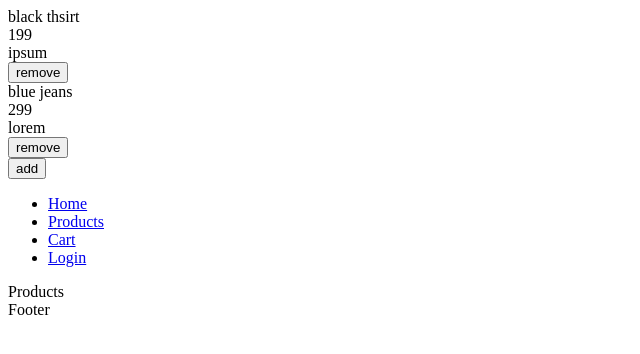
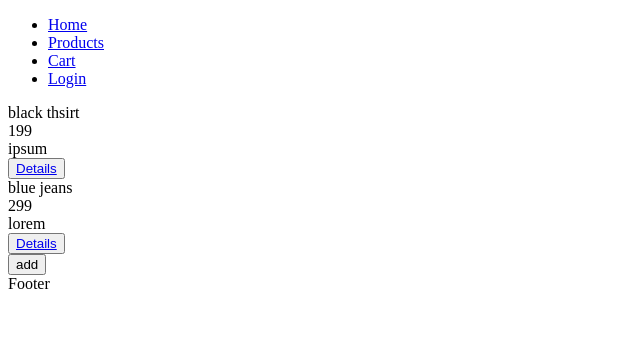
Before and after one commit to wrotewrong/shop_one, a React (Create React App) app in the folder client/: page /products in a window 1280 px wide. Shown: the top 354 px of the page, without its empty margins (0-640 px from the left). Built offline with nearby package versions, Linux system fonts and the light colour scheme.

Commit message:
Move the code to Products and SingleProduct components

```diff
--- a/client/src/App.js
+++ b/client/src/App.js
@@ -1,5 +1,5 @@
-import { useSelector, useDispatch } from 'react-redux';
-import { addProduct, removeProduct } from './redux/productsSlice';
+// import { useSelector, useDispatch } from 'react-redux';
+// import { addProduct, removeProduct } from './redux/productsSlice';
 import Nav from './components/layout/Nav/Nav';
 // import Main from './components/layout/Main/Main';
 import Footer from './components/layout/Footer/Footer';
@@ -10,14 +10,17 @@ import Cart from './components/pages/Cart/Cart';
 import Products from './components/pages/Products/Products';
 import Login from './components/pages/Login/Login';
 import SingleProduct from './components/pages/SingleProduct/SingleProduct';
+// import { useParams } from 'react-router-dom';
 
 function App() {
-  const products = useSelector((state) => state.products);
-  const dispatch = useDispatch();
+  // const products = useSelector((state) => state.products);
+  // const dispatch = useDispatch();
+
+  // const { productId } = useParams();
 
   return (
     <div>
-      <div>
+      {/* <div>
         {products.map((product) => {
           return (
             <div key={product.id}>
@@ -35,12 +38,12 @@ function App() {
       </div>
       <div>
         <button onClick={() => dispatch(addProduct())}>add</button>
-      </div>
+      </div> */}
       <Nav></Nav>
       <Routes>
         <Route path='/' element={<Home />}></Route>
         <Route path='/products' element={<Products />}></Route>
-        <Route path='/products/:id' element={<SingleProduct />}></Route>
+        <Route path='/products/:productId' element={<SingleProduct />}></Route>
         <Route path='/cart' element={<Cart />}></Route>
         <Route path='/login' element={<Login />}></Route>
         <Route path='*' element={<NotFound />}></Route>
--- a/client/src/components/pages/Products/Products.js
+++ b/client/src/components/pages/Products/Products.js
@@ -1,5 +1,32 @@
+import { useSelector, useDispatch } from 'react-redux';
+import { addProduct } from '../../../redux/productsSlice';
+import { Link } from 'react-router-dom';
+
 const Products = () => {
-  return <div>Products</div>;
+  const products = useSelector((state) => state.products);
+  const dispatch = useDispatch();
+
+  return (
+    <div>
+      <div>
+        {products.map((product) => {
+          return (
+            <div key={product.id}>
+              <div>{product.name}</div>
+              <div>{product.price}</div>
+              <div>{product.description}</div>
+              <button>
+                <Link to={`/products/${product.id}`}>Details</Link>
+              </button>
+            </div>
+          );
+        })}
+        <div>
+          <button onClick={() => dispatch(addProduct())}>add</button>
+        </div>
+      </div>
+    </div>
+  );
 };
 
 export default Products;
--- a/client/src/components/pages/SingleProduct/SingleProduct.js
+++ b/client/src/components/pages/SingleProduct/SingleProduct.js
@@ -1,5 +1,20 @@
+import { useSelector } from 'react-redux';
+import { useParams } from 'react-router-dom';
+
 const SingleProduct = () => {
-  return <div>SingleProduct</div>;
+  const { productId } = useParams();
+  const selectedProduct = useSelector((state) =>
+    state.products.find((product) => product.id === productId)
+  );
+
+  return (
+    <div>
+      SingleProduct {selectedProduct.id}
+      <div>{selectedProduct.name}</div>
+      <div>{selectedProduct.price}</div>
+      <div>{selectedProduct.description}</div>
+    </div>
+  );
 };
 
 export default SingleProduct;
--- a/client/src/index.js
+++ b/client/src/index.js
@@ -7,11 +7,11 @@ import { BrowserRouter } from 'react-router-dom';
 
 const root = ReactDOM.createRoot(document.getElementById('root'));
 root.render(
-  <React.StrictMode>
-    <BrowserRouter>
-      <Provider store={store}>
-        <App />
-      </Provider>
-    </BrowserRouter>
-  </React.StrictMode>
+  // <React.StrictMode>
+  <BrowserRouter>
+    <Provider store={store}>
+      <App />
+    </Provider>
+  </BrowserRouter>
+  // {/* </React.StrictMode> */}
 );
--- a/client/src/redux/productsSlice.js
+++ b/client/src/redux/productsSlice.js
@@ -29,8 +29,8 @@ const productsSlice = createSlice({
       state.push({ id: uuidv4(), name: 'xd' });
     },
     editProduct: (state) => {},
-    removeProduct: (state, target) => {
-      return state.filter((product) => product.id !== target.payload);
+    removeProduct: (state, action) => {
+      return state.filter((product) => product.id !== action.payload);
     },
   },
 });
```
